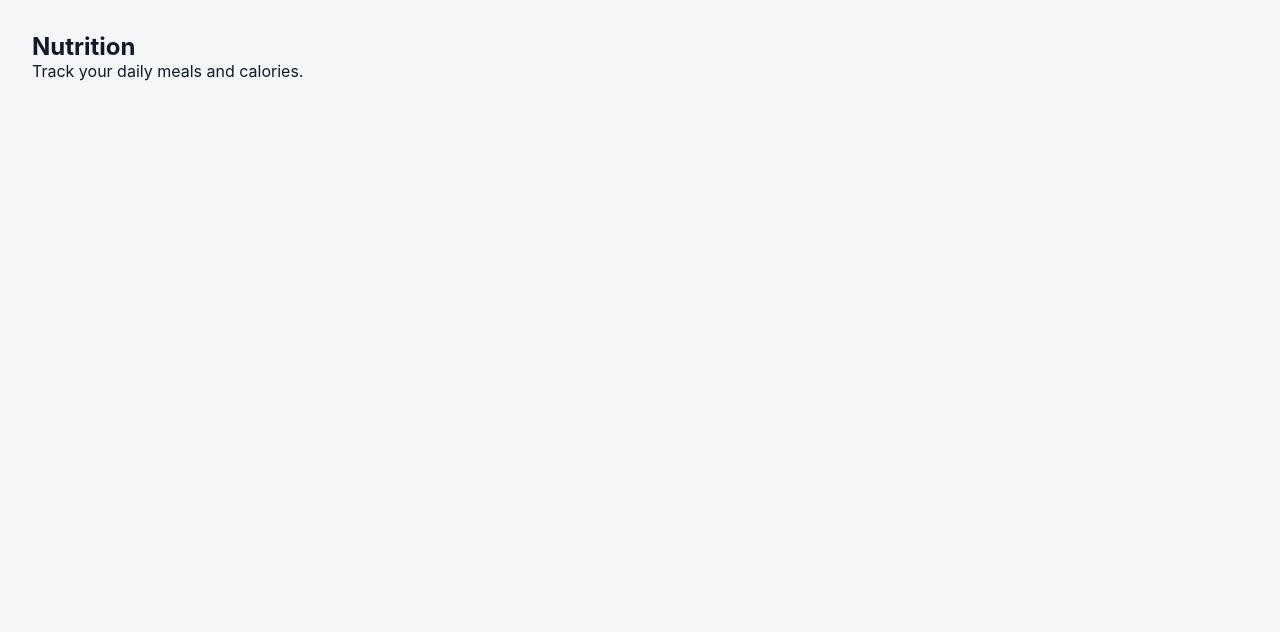
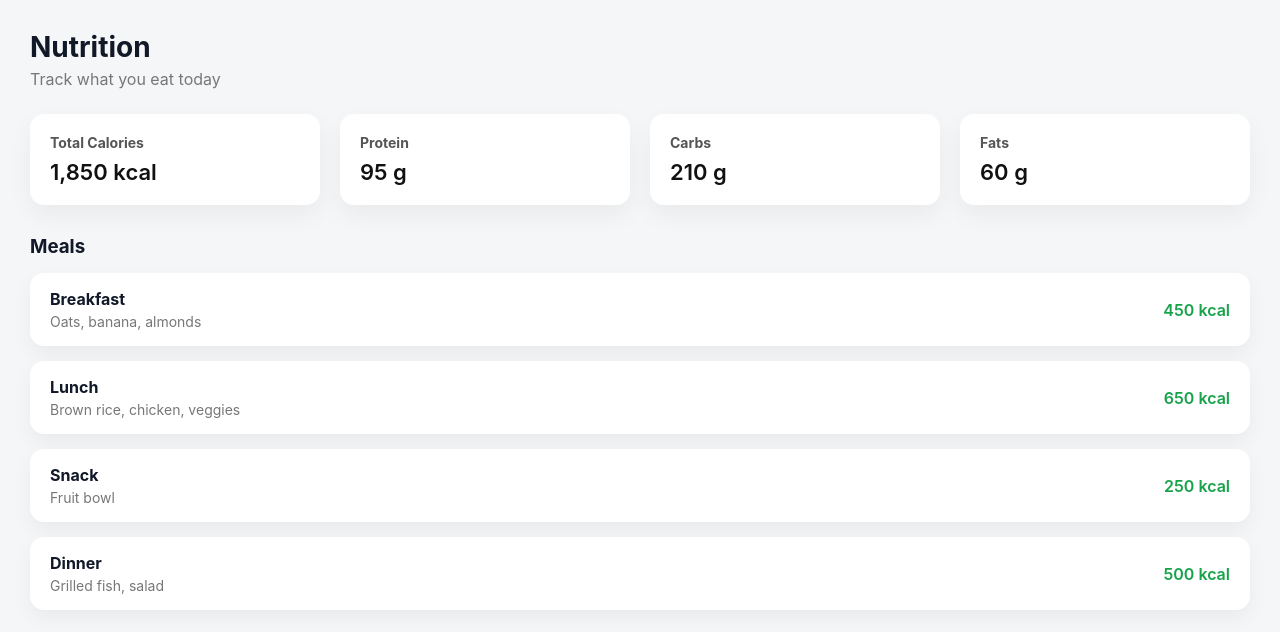
Before and after one commit to Bhuviofficial/Fitness-Frontend, a React (Vite) app: page /nutrition in a window 1280 px wide. Shown: the top 632 px of the page. Built offline with nearby package versions, Linux system fonts and the light colour scheme; sample sign-in values are in the browser's storage.

Commit message:
nutritions added

```diff
--- a/src/index.css
+++ b/src/index.css
@@ -324,3 +324,82 @@ body {
   color: #888;
   font-size: 14px;
 }
+/* =========================
+   NUTRITION PAGE
+========================= */
+
+.nutrition-page {
+  padding: 30px;
+}
+
+.nutrition-header h2 {
+  font-size: 28px;
+  margin-bottom: 5px;
+}
+
+.nutrition-header p {
+  color: #777;
+  margin-bottom: 25px;
+}
+
+/* Summary Cards */
+.nutrition-summary {
+  display: grid;
+  grid-template-columns: repeat(auto-fit, minmax(180px, 1fr));
+  gap: 20px;
+  margin-bottom: 30px;
+}
+
+.summary-card {
+  background: white;
+  border-radius: 14px;
+  padding: 20px;
+  box-shadow: 0 10px 25px rgba(0, 0, 0, 0.05);
+  transition: transform 0.2s ease;
+}
+
+.summary-card:hover {
+  transform: translateY(-4px);
+}
+
+.summary-card h4 {
+  color: #555;
+  font-size: 14px;
+  margin-bottom: 8px;
+}
+
+.summary-value {
+  font-size: 22px;
+  font-weight: 600;
+  color: #111;
+}
+
+/* Meals */
+.meals-section h3 {
+  margin-bottom: 15px;
+}
+
+.meal-card {
+  background: white;
+  border-radius: 14px;
+  padding: 16px 20px;
+  display: flex;
+  justify-content: space-between;
+  align-items: center;
+  margin-bottom: 15px;
+  box-shadow: 0 8px 20px rgba(0, 0, 0, 0.05);
+}
+
+.meal-card h4 {
+  margin-bottom: 4px;
+}
+
+.meal-card p {
+  color: #777;
+  font-size: 14px;
+}
+
+.meal-cal {
+  font-weight: 600;
+  color: #16a34a;
+}
--- a/src/pages/Nutrition.jsx
+++ b/src/pages/Nutrition.jsx
@@ -1,8 +1,70 @@
 const Nutrition = () => {
   return (
-    <div className="main-content">
-      <h2>Nutrition</h2>
-      <p>Track your daily meals and calories.</p>
+    <div className="nutrition-page">
+      <header className="nutrition-header">
+        <h2>Nutrition</h2>
+        <p>Track what you eat today</p>
+      </header>
+
+      {/* Summary */}
+      <section className="nutrition-summary">
+        <div className="summary-card">
+          <h4>Total Calories</h4>
+          <p className="summary-value">1,850 kcal</p>
+        </div>
+
+        <div className="summary-card">
+          <h4>Protein</h4>
+          <p className="summary-value">95 g</p>
+        </div>
+
+        <div className="summary-card">
+          <h4>Carbs</h4>
+          <p className="summary-value">210 g</p>
+        </div>
+
+        <div className="summary-card">
+          <h4>Fats</h4>
+          <p className="summary-value">60 g</p>
+        </div>
+      </section>
+
+      {/* Meals */}
+      <section className="meals-section">
+        <h3>Meals</h3>
+
+        <div className="meal-card">
+          <div>
+            <h4>Breakfast</h4>
+            <p>Oats, banana, almonds</p>
+          </div>
+          <span className="meal-cal">450 kcal</span>
+        </div>
+
+        <div className="meal-card">
+          <div>
+            <h4>Lunch</h4>
+            <p>Brown rice, chicken, veggies</p>
+          </div>
+          <span className="meal-cal">650 kcal</span>
+        </div>
+
+        <div className="meal-card">
+          <div>
+            <h4>Snack</h4>
+            <p>Fruit bowl</p>
+          </div>
+          <span className="meal-cal">250 kcal</span>
+        </div>
+
+        <div className="meal-card">
+          <div>
+            <h4>Dinner</h4>
+            <p>Grilled fish, salad</p>
+          </div>
+          <span className="meal-cal">500 kcal</span>
+        </div>
+      </section>
     </div>
   );
 };
```
